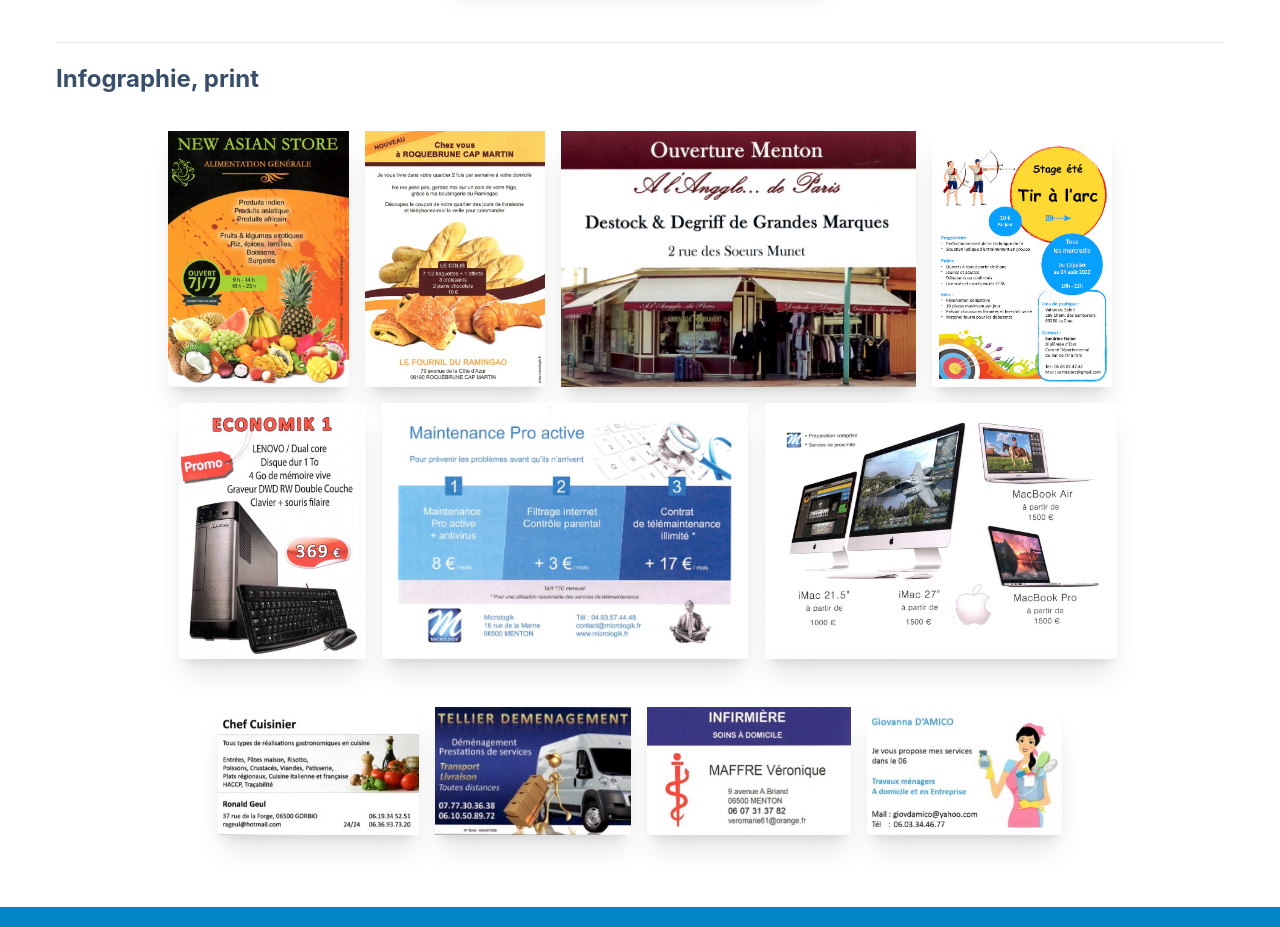
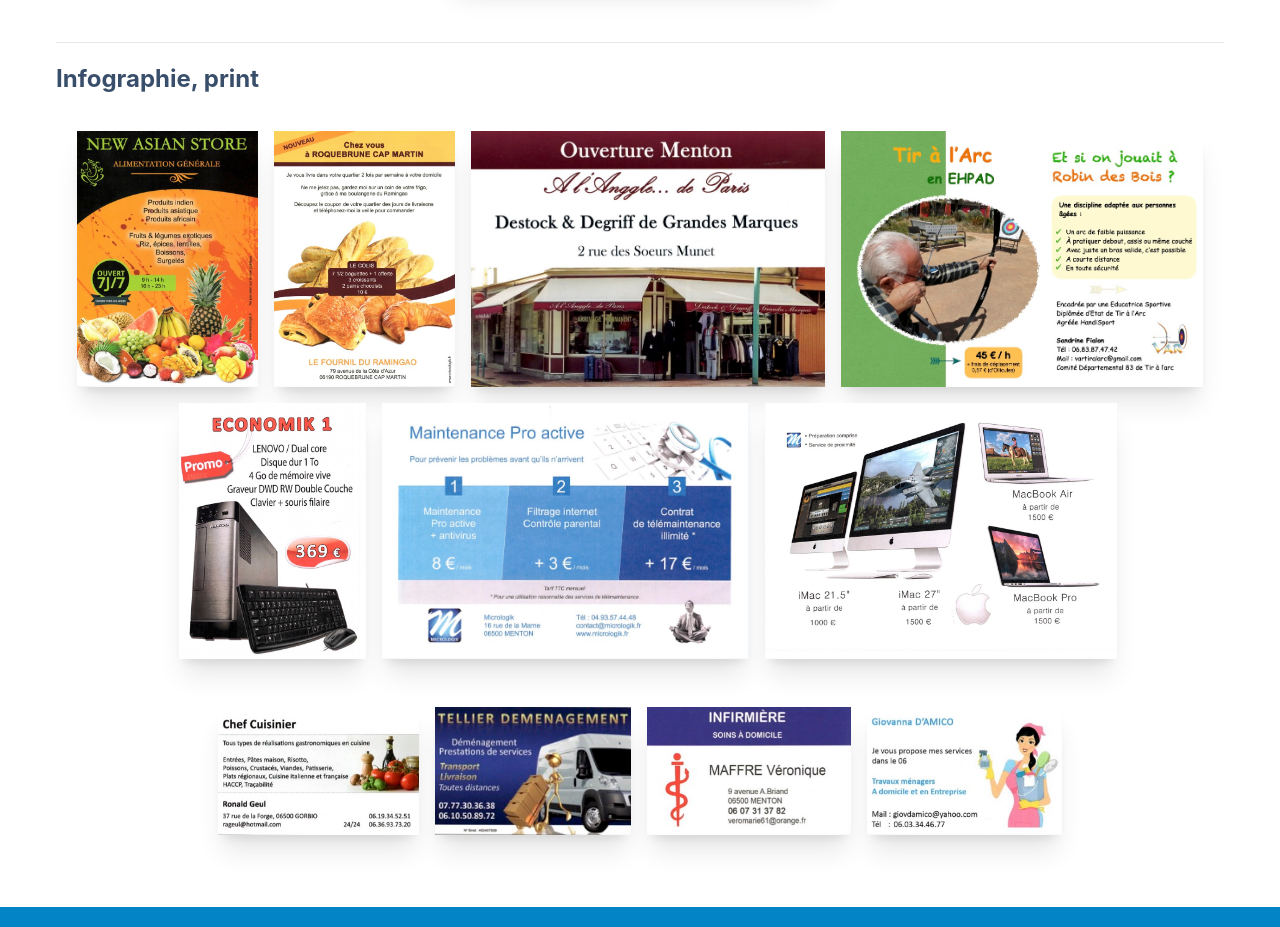
Before and after one commit to SandrineFial/Website-public, a Next.js app: page /realisations in a window 1280 px wide. Shown: the part 1600-2527 px from the top of the page. Built offline with nearby package versions, Linux system fonts and the light colour scheme.

Commit message:
Save site

```diff
--- a/components/Realisations.js
+++ b/components/Realisations.js
@@ -126,7 +126,7 @@
                 <img src="/infographie/flyer-asian.jpg" alt="Flyer Asian store" className="h-64 shadow-xl mb-4"/>
                 <img src="/infographie/flyer-boulanger.jpg" alt="Flyer Boulangerie"  className="h-64 shadow-xl mb-4"/>
                 <img src="/infographie/flyer-boutique.jpg" alt="Flyer Boutique"  className="h-64 shadow-xl mb-4"/>
-                <img src="/infographie/flyer-stage-ete.jpg" alt="Stage sport été" className="h-64 shadow-xl mb-4"/>
+                <img src="/infographie/flyer-EHPAD-var.jpg" alt="Sport sante" className="h-64 shadow-xl mb-4"/>
                 <img src="/infographie/affiche-ordi.jpg" alt="Affiche ordi" className="h-64 shadow-xl mb-4"/>
                 <img src="/infographie/affiche-maintenance.jpg" alt="Affiche maintenance"  className=" h-64 shadow-xl mb-4"/>
                 <img src="/infographie/affiche-pc.jpg" alt="Affiche PC"  className="h-64 shadow-xl mb-4"/>
```
